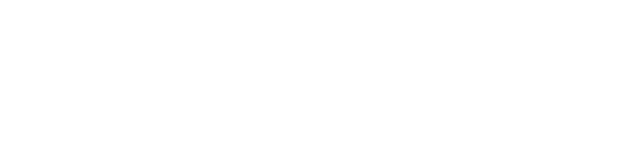
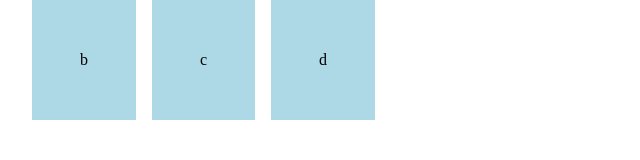
Before and after one commit to femmor/space-design-system, a plain HTML site: page index.html in a window 1280 px wide. Shown: the whole page, without its empty margins (0-640 px from the left). Drawn offline with Linux system fonts and the light colour scheme.

Commit message:
Using the utility classes

```diff
--- a/index.css
+++ b/index.css
@@ -87,3 +87,8 @@ input, select, textarea, button {
   white-space: nowrap;
   border: 0;
 }
+
+.box {
+  background-color: lightblue;
+  padding: 3rem;
+}
--- a/index.html
+++ b/index.html
@@ -7,6 +7,13 @@
     <link rel="stylesheet" href="./index.css" />
   </head>
   <body>
+    <div class="container flex">
+      <div class="box sr-only">a</div>
+      <div class="box">b</div>
+      <div class="box">c</div>
+      <div class="box">d</div>
+    </div>
+
     <script src="./index.js"></script>
   </body>
 </html>
```
